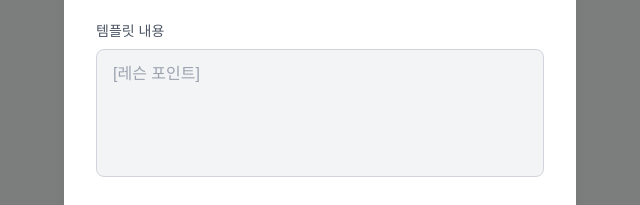
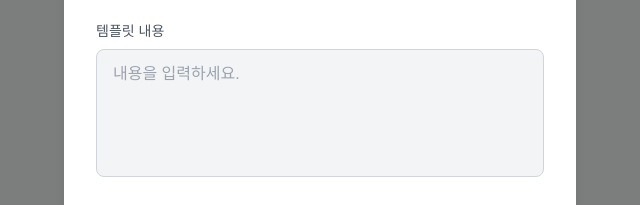
Before and after one commit to duddlfkd02/lessonReview, a website with bundled scripts: page dist/admin.html in a window 1280 px wide. Both pictures are taken after a click on the button "템플릿 추가". Shown: the part 338-543 px from the top of the page, 320-960 px from the left. Built offline with nearby package versions, Linux system fonts and the light colour scheme; a web font is replaced by a local one.

Commit message:
fix : placeholder 수정

```diff
--- a/dist/admin.html
+++ b/dist/admin.html
@@ -95,7 +95,7 @@
         <textarea
           id="templateContent"
           class="w-full mt-2 mb-6 h-32 px-4 py-3 bg-gray-100 border border-gray-300 rounded-lg focus:outline-none focus:ring-2 focus:ring-gray-500 resize-none"
-          placeholder="[레슨 포인트]"
+          placeholder="내용을 입력하세요."
         ></textarea>
 
         <div class="flex justify-end space-x-4">
```
